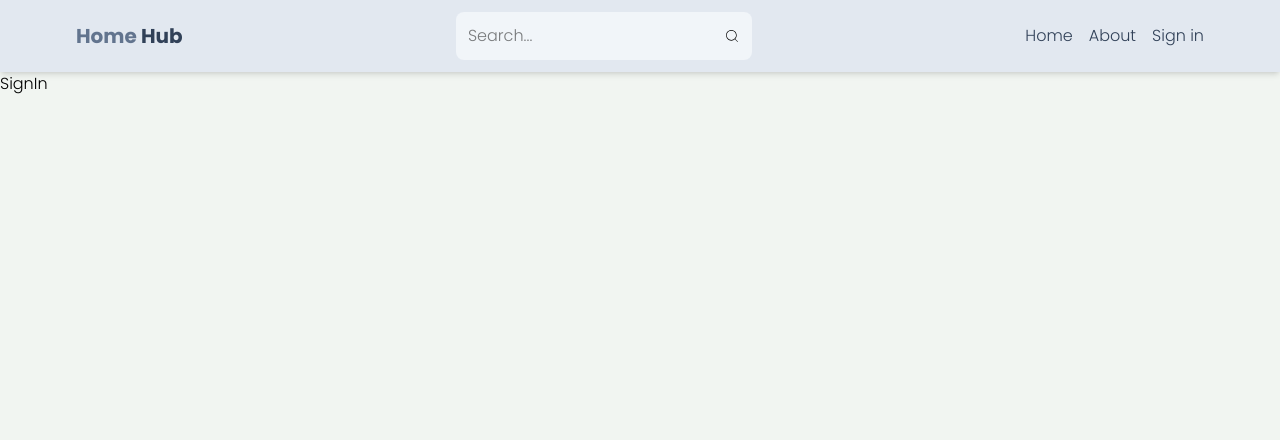
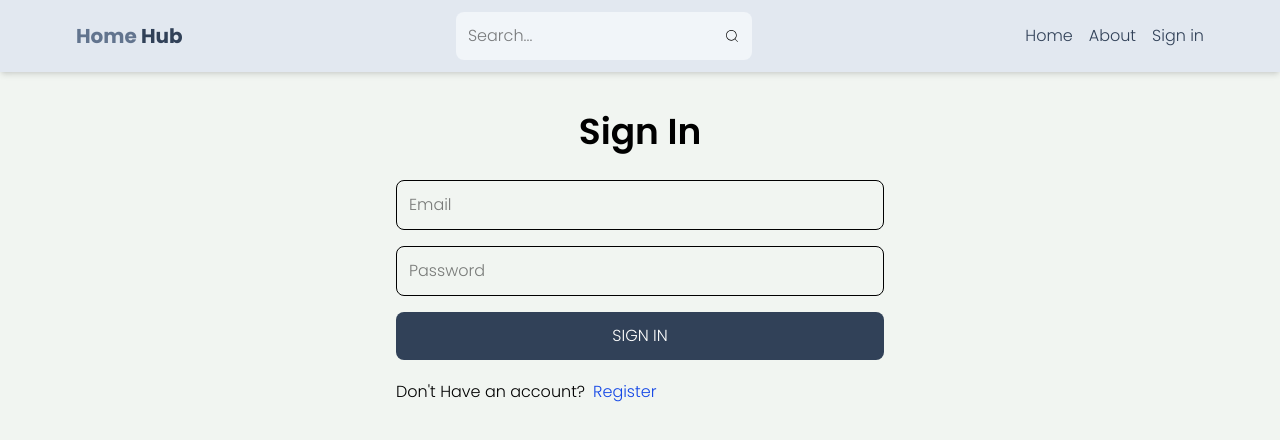
Before and after one commit to MuhammadUmar7195/Home-Hub, a React (Vite) app in the folder client/: page /signin in a window 1280 px wide. Shown: the top 440 px of the page. Built offline with nearby package versions, Linux system fonts and the light colour scheme.

Commit message:
Add a signin functionality

```diff
--- a/client/src/pages/SignIn.jsx
+++ b/client/src/pages/SignIn.jsx
@@ -1,11 +1,76 @@
-import React from 'react'
+import React, { useState } from "react";
+import { Link, useNavigate } from "react-router-dom";
+import axios from "axios";
 
 const SignIn = () => {
+  const [formData, setFormData] = useState({}); //initialize with empty object
+  const [error, setError] = useState(null); //initialize with null
+  const [loading, setLoading] = useState(false); //initialize with bool false
+  const navigate = useNavigate();
+
+  const handleChange = (e) => {
+    setFormData({
+      ...formData,
+      [e.target.id]: e.target.value,
+    });
+  };
+  const handleSubmit = async (e) => {
+    e.preventDefault();
+    try {
+      setLoading(true);
+      const { data } = await axios.post("/api/auth/signin", formData, {
+        headers: {
+          "Content-Type": "application/json",
+        },
+      });
+      // console.log("Signup response:", data);
+      if (data?.success === false) {
+        setLoading(false);
+        setError(data.message);
+        return;
+      }
+      setLoading(false);
+      setError(null);
+      navigate("/");
+    } catch (error) {
+      setLoading(false);
+      console.log("Caught error:", error);
+      setError(
+        error.response?.data?.message || error.message || "Signup failed"
+      );
+    }
+  };
   return (
-    <div>
-      SignIn
+    <div className="p-3 max-w-lg mx-auto">
+      <h1 className="text-4xl text-center font-semibold my-7">Sign In</h1>
+      <form onSubmit={handleSubmit} className="flex flex-col gap-4 border-none">
+        <input
+          type="email"
+          placeholder="Email"
+          className="border p-3 rounded-lg"
+          id="email"
+          onChange={handleChange}
+        />
+        <input
+          type="password"
+          placeholder="Password"
+          className="border p-3 rounded-lg"
+          id="password"
+          onChange={handleChange}
+        />
+        <button className="bg-slate-700 text-white p-3 rounded-lg uppercase hover:opacity-90 disabled:opacity-80">
+          {loading ? "Loading..." : "Sign In"}
+        </button>
+      </form>
+      {error && <p className="text-red-500 mt-4">{error}</p>}
+      <div className="flex gap-2 pt-5">
+        <p>Don't Have an account? </p>
+        <Link to={`/signup`}>
+          <span className="text-blue-700">Register</span>
+        </Link>
+      </div>
     </div>
-  )
-}
+  );
+};
 
-export default SignIn
+export default SignIn;
```
